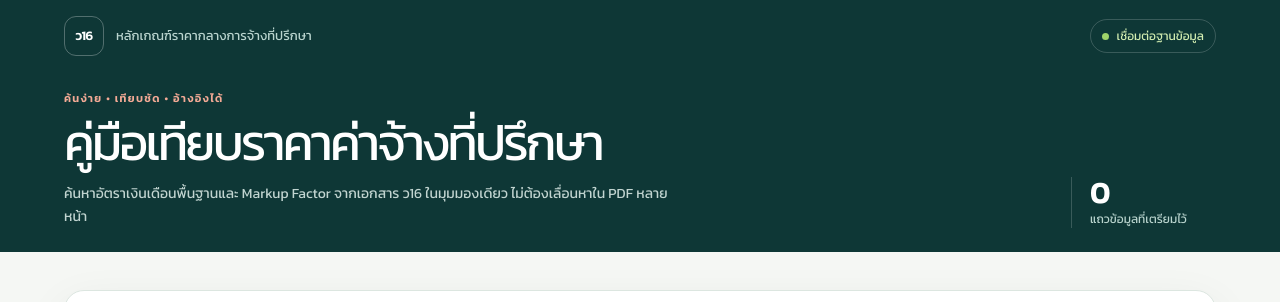
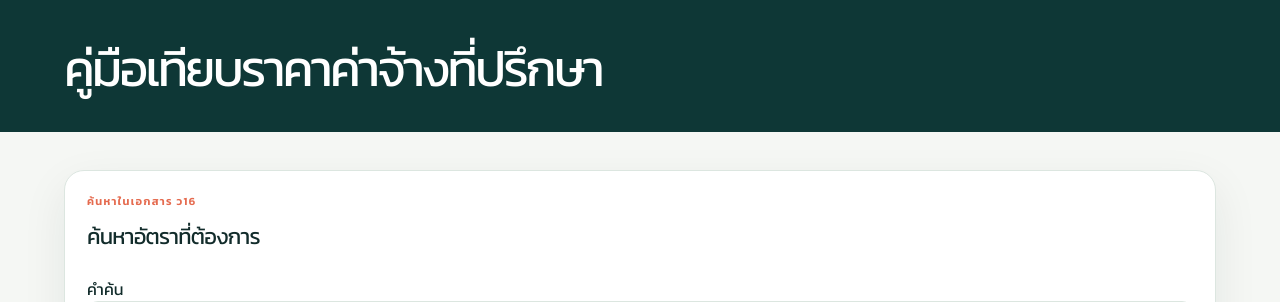
Before and after one commit to heyway007/consultant-fee-guide, a Next.js app: page / in a window 1280 px wide. Shown: the top 302 px of the page. Built offline with nearby package versions, Linux system fonts and the light colour scheme; no server answers; the database is empty.

Commit message:
style: simplify page header

```diff
--- a/app/globals.css
+++ b/app/globals.css
@@ -17,6 +17,7 @@ button { cursor:pointer; }
 .status-dot { width:7px; height:7px; border-radius:50%; background:var(--coral); }
 .is-connected .status-dot { background:#9fd36a; }
 .hero-content { display:flex; justify-content:space-between; align-items:end; gap:24px; padding:34px 0 24px; }
+.hero-title-only { padding:26px 0 24px; }
 .hero-copy { max-width:760px; }
 .eyebrow { margin:0 0 9px; color:var(--coral); font-size:11px; font-weight:600; letter-spacing:.12em; text-transform:uppercase; }
 .hero-section .eyebrow { color:#f4aa96; }
--- a/app/page.tsx
+++ b/app/page.tsx
@@ -2,6 +2,7 @@
 
 import { useCallback, useEffect, useMemo, useState, useSyncExternalStore } from "react";
 import EmptyState from "@/components/empty-state";
+import HeroHeader from "@/components/hero-header";
 import MarkupPanel from "@/components/markup-panel";
 import ProfessionalTabs from "@/components/professional-tabs";
 import RateTable from "@/components/rate-table";
@@ -87,17 +88,7 @@ export default function Home() {
 
   return (
     <main className="site-shell">
-      <header className="hero-section">
-        <div className="hero-topline">
-          <span className="brand-mark" aria-hidden="true">ว16</span>
-          <span className="source-label">หลักเกณฑ์ราคากลางการจ้างที่ปรึกษา</span>
-          <span className={`connection-pill ${data.source === "supabase" ? "is-connected" : ""}`}><span className="status-dot" aria-hidden="true" />{data.source === "supabase" ? "เชื่อมต่อฐานข้อมูล" : "โหมดตัวอย่าง"}</span>
-        </div>
-        <div className="hero-content">
-          <div className="hero-copy"><p className="eyebrow">ค้นง่าย • เทียบชัด • อ้างอิงได้</p><h1>คู่มือเทียบราคาค่าจ้างที่ปรึกษา</h1><p className="hero-description">ค้นหาอัตราเงินเดือนพื้นฐานและ Markup Factor จากเอกสาร ว16 ในมุมมองเดียว ไม่ต้องเลื่อนหาใน PDF หลายหน้า</p></div>
-          <div className="hero-note"><span className="note-number">{numberFormatter.format(data.rates.length)}</span><span>แถวข้อมูลที่เตรียมไว้</span></div>
-        </div>
-      </header>
+      <HeroHeader />
 
       <section className="content-section">
         <SearchFilters filters={filters} groups={groups} experiences={experiences} onChange={handleFiltersChange} />
--- /dev/null
+++ b/components/hero-header.tsx
@@ -0,0 +1,9 @@
+export default function HeroHeader() {
+  return (
+    <header className="hero-section">
+      <div className="hero-content hero-title-only">
+        <h1>คู่มือเทียบราคาค่าจ้างที่ปรึกษา</h1>
+      </div>
+    </header>
+  );
+}
```
Also changed, not shown: 1 other file (tests, documents, lock files or other folders).
